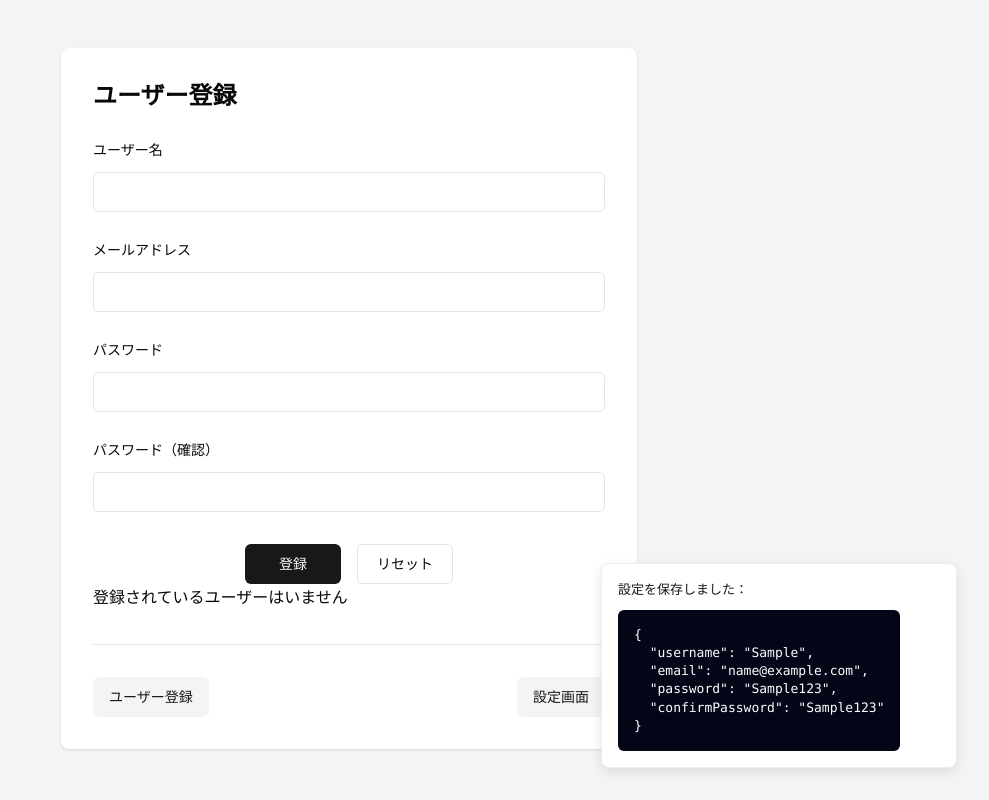
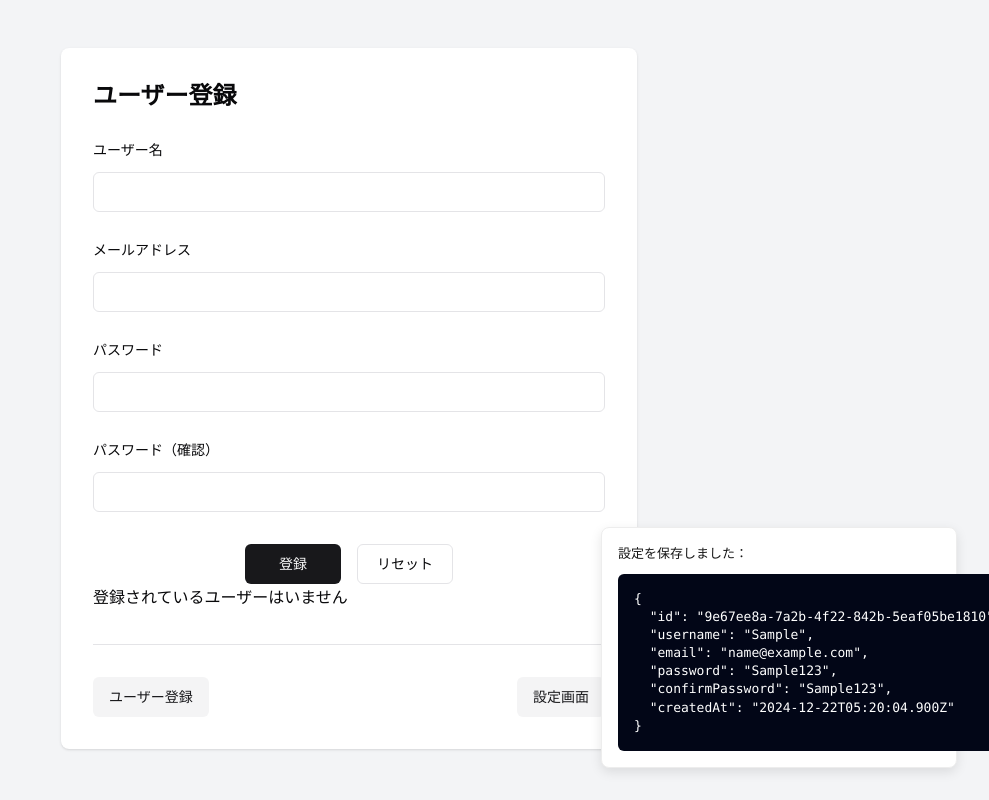
Before and after one commit to siakas/nextjs-react-hook-form-sample, a Next.js app: page / in a window 1280 px wide. Both pictures are taken after typing "Sample", "name@example.com", "Sample123", "Sample123" into the empty fields and a click on the button "登録". Shown: the whole page, without its empty margins (291-1280 px from the left). Built offline with nearby package versions, Linux system fonts and the light colour scheme.

Commit message:
Update: id と createdAt を追加し、フォーム送信ができるように変更

```diff
--- a/components/features/form/UserRegistrationForm.tsx
+++ b/components/features/form/UserRegistrationForm.tsx
@@ -1,6 +1,7 @@
 import { zodResolver } from "@hookform/resolvers/zod";
 import { useForm } from "react-hook-form";
 import { toast } from "sonner";
+import { v4 as uuidv4 } from "uuid";
 import { Button } from "@/components/ui/button";
 import {
   Form,
@@ -18,16 +19,25 @@ export const UserRegistrationForm = () => {
   const form = useForm<UserRegistration>({
     resolver: zodResolver(userRegistrationSchema),
     defaultValues: {
+      id: uuidv4(),
       username: "",
       email: "",
       password: "",
       confirmPassword: "",
+      createdAt: new Date(),
     },
   });
 
-  const onSubmit = (data: UserRegistration) => {
+  const onSubmit = (data: Omit<UserRegistration, "id" | "createdAt">) => {
+    // 送信時に ID と作成日時を設定
+    const newUser: UserRegistration = {
+      ...data,
+      id: uuidv4(),
+      createdAt: new Date(),
+    };
+
     // ユーザーを保存
-    saveUser(data);
+    saveUser(newUser);
 
     // フォームをリセット
     form.reset();
@@ -35,7 +45,7 @@ export const UserRegistrationForm = () => {
     toast("設定を保存しました：", {
       description: (
         <pre className="mt-2 block w-full rounded-md bg-slate-950 p-4">
-          <code className="text-white">{JSON.stringify(data, null, 2)}</code>
+          <code className="text-white">{JSON.stringify(newUser, null, 2)}</code>
         </pre>
       ),
     });
--- a/types/schema.ts
+++ b/types/schema.ts
@@ -5,6 +5,7 @@ import { z } from "zod";
  */
 export const userRegistrationSchema = z
   .object({
+    id: z.string().uuid(),
     username: z
       .string()
       .min(3, "ユーザー名は3文字以上で入力してください")
@@ -18,6 +19,7 @@ export const userRegistrationSchema = z
         "パスワードは英字と数字を含める必要があります",
       ),
     confirmPassword: z.string(),
+    createdAt: z.date(),
   })
   .refine((data) => data.password === data.confirmPassword, {
     message: "パスワードが一致しません",
```
